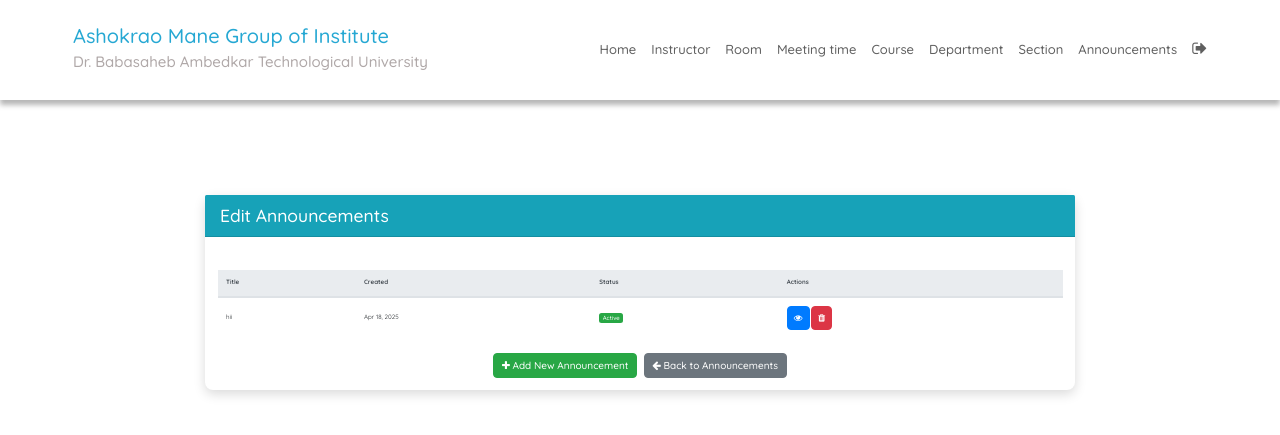
After one commit to Owskar/Timetable_Management_System, a Django app: page /announcements/edit/ in a window 1280 px wide. The commit adds this page. Shown: the top 435 px of the page. Run offline with Django 3.2, Linux system fonts and the light colour scheme; a user stored in the database is signed in; data comes from the database, SQL or seed files in the repository; both versions use the stored data as it was after the commit; some libraries are stand-ins or nearby versions.

Commit message:
Add announcement form template and style

```diff
--- a/Scheduler/settings.py
+++ b/Scheduler/settings.py
@@ -24,6 +24,7 @@ INSTALLED_APPS = [
     'django.contrib.messages',
     'django.contrib.staticfiles',
     'SchedulerApp',
+    'widget_tweaks',
 ]
 
 MIDDLEWARE = [
--- a/Scheduler/urls.py
+++ b/Scheduler/urls.py
@@ -3,13 +3,13 @@ from django.urls import path, include
 from django.conf.urls.static import static
 from django.conf import settings
 from SchedulerApp.forms import UserLoginForm
-from django.contrib.auth import views
-
+from django.contrib.auth import views as auth_views
+from SchedulerApp import views
 
 urlpatterns = [
     path('admin/', admin.site.urls),
     path('accounts/login/',
-        views.LoginView.as_view(
+        auth_views.LoginView.as_view(
             template_name="registration/login.html",
             authentication_form=UserLoginForm
         ),
@@ -17,6 +17,12 @@ urlpatterns = [
     ),
     path('accounts/', include('django.contrib.auth.urls')),
     path('', include('SchedulerApp.urls')),
+
+    path('announcements/', views.announcements, name='announcements'),
+    path('announcements/add/', views.announcementAdd, name='announcementAdd'),
+    path('announcements/edit/', views.announcementEdit, name='announcementEdit'),
+    path('announcements/detail/<int:pk>/', views.announcementDetail, name='announcementDetail'),
+    path('announcements/delete/<int:pk>/', views.announcementDelete, name='announcementDelete'),
 ]
 
 handler404 = 'SchedulerApp.views.error_404'
--- a/SchedulerApp/models.py
+++ b/SchedulerApp/models.py
@@ -2,6 +2,7 @@ from django.db import models
 from django.core.validators import MinValueValidator, MaxValueValidator
 from django.contrib.auth.models import AbstractUser
 from django.db.models.signals import post_save, post_delete
+from django.contrib.auth.models import User
 
 
 TIME_SLOTS = (
@@ -140,3 +141,15 @@ class Data(models.Manager):
     def get_numberOfClasses(self): return self._numberOfClasses
 
 '''
+from django.contrib.auth.models import User
+
+class Announcement(models.Model):
+    title = models.CharField(max_length=200)
+    content = models.TextField()
+    created_at = models.DateTimeField(auto_now_add=True)
+    updated_at = models.DateTimeField(auto_now=True)
+    is_active = models.BooleanField(default=True)
+    created_by = models.ForeignKey(User, on_delete=models.CASCADE, null=True, blank=True)
+
+    def __str__(self):
+        return self.title
--- a/SchedulerApp/views.py
+++ b/SchedulerApp/views.py
@@ -6,6 +6,9 @@ from .models import *
 from .forms import *
 from collections import defaultdict
 import random
+from .models import Announcement
+from .forms import AnnouncementForm
+from django.shortcuts import render, redirect, get_object_or_404
 
 POPULATION_SIZE = 30
 NUMB_OF_ELITE_SCHEDULES = 2
@@ -469,6 +472,40 @@ def sectionDelete(request, pk):
 
 
 
+def announcements(request):
+    announcements = Announcement.objects.filter(is_active=True).order_by('-created_at')
+    return render(request, 'announcements.html', {'announcements': announcements})
+
+@login_required
+def announcementAdd(request):
+    if request.method == 'POST':
+        form = AnnouncementForm(request.POST)
+        if form.is_valid():
+            announcement = form.save(commit=False)
+            announcement.created_by = request.user
+            announcement.save()
+            return redirect('announcements')
+    else:
+        form = AnnouncementForm()
+    return render(request, 'announcementAdd.html', {'form': form})
+
+
+def announcementDetail(request, pk):
+    announcement = get_object_or_404(Announcement, pk=pk)
+    return render(request, 'announcementDetail.html', {'announcement': announcement})
+
+@login_required
+def announcementEdit(request):
+    announcements = Announcement.objects.all().order_by('-created_at')
+    return render(request, 'announcementEdit.html', {'announcements': announcements})
+
+@login_required
+def announcementDelete(request, pk):
+    announcement = get_object_or_404(Announcement, pk=pk)
+    announcement.delete()
+    return redirect('announcementEdit')
+
+
 
 '''
 Error pages
--- /dev/null
+++ b/templates/announcementEdit.html
@@ -0,0 +1,167 @@
+{% extends 'base.html' %}
+{% block content %}
+
+<div class="container py-4">
+  <div class="card">
+    <div class="card-header bg-info text-white">
+      <h3 class="mb-0">Edit Announcements</h3>
+    </div>
+    <div class="card-body">
+      {% if announcements %}
+        <div class="table-responsive">
+          <table class="table table-hover">
+            <thead class="thead-light">
+              <tr>
+                <th>Title</th>
+                <th>Created</th>
+                <th>Status</th>
+                <th>Actions</th>
+              </tr>
+            </thead>
+            <tbody>
+              {% for announcement in announcements %}
+              <tr>
+                <td>{{ announcement.title }}</td>
+                <td>{{ announcement.created_at|date:"M d, Y" }}</td>
+                <td>
+                  {% if announcement.is_active %}
+                    <span class="badge badge-success">Active</span>
+                  {% else %}
+                    <span class="badge badge-secondary">Inactive</span>
+                  {% endif %}
+                </td>
+                <td>
+                  <a href="{% url 'announcementDetail' announcement.id %}" class="btn btn-sm btn-primary">
+                    <i class="fa fa-eye"></i>
+                  </a>
+                  <button type="button" class="btn btn-sm btn-danger" data-toggle="modal"
+                          data-target="#deleteModal{{ announcement.id }}">
+                    <i class="fa fa-trash"></i>
+                  </button>
+
+                  <!-- Delete Modal -->
+                  <div class="modal fade" id="deleteModal{{ announcement.id }}" tabindex="-1" role="dialog"
+                       aria-labelledby="deleteModalLabel" aria-hidden="true">
+                    <div class="modal-dialog" role="document">
+                      <div class="modal-content">
+                        <div class="modal-header bg-danger text-white">
+                          <h5 class="modal-title" id="deleteModalLabel">Confirm Delete</h5>
+                          <button type="button" class="close" data-dismiss="modal" aria-label="Close">
+                            <span aria-hidden="true">&times;</span>
+                          </button>
+                        </div>
+                        <div class="modal-body">
+                          Are you sure you want to delete the announcement "{{ announcement.title }}"?
+                        </div>
+                        <div class="modal-footer">
+                          <button type="button" class="btn btn-secondary" data-dismiss="modal">Cancel</button>
+                          <form action="{% url 'announcementDelete' announcement.id %}" method="POST">
+                            {% csrf_token %}
+                            <button type="submit" class="btn btn-danger">Delete</button>
+                          </form>
+                        </div>
+                      </div>
+                    </div>
+                  </div>
+
+                </td>
+              </tr>
+              {% endfor %}
+            </tbody>
+          </table>
+        </div>
+      {% else %}
+        <div class="alert alert-info d-flex align-items-center">
+          <i class="fa fa-info-circle mr-2"></i>
+          No announcements available.
+        </div>
+      {% endif %}
+
+      <div class="text-center mt-4">
+        <a href="{% url 'announcementAdd' %}" class="btn btn-success">
+          <i class="fa fa-plus"></i> Add New Announcement
+        </a>
+        <a href="{% url 'announcements' %}" class="btn btn-secondary ml-2">
+          <i class="fa fa-arrow-left"></i> Back to Announcements
+        </a>
+      </div>
+    </div>
+  </div>
+</div>
+
+<style>
+  .container {
+    max-width: 900px;
+    margin: 2rem auto;
+  }
+
+  .card {
+    box-shadow: 0 4px 12px rgba(0,0,0,0.15);
+    border-radius: 8px;
+    border: none;
+  }
+
+  .card-header {
+    padding: 1rem 1.5rem;
+    border-radius: 8px 8px 0 0;
+  }
+
+  .table {
+    margin-bottom: 0;
+  }
+
+  .table thead th {
+    border-top: none;
+    border-bottom: 2px solid #dee2e6;
+    font-weight: 600;
+    color: #495057;
+  }
+
+  .table td, .table th {
+    padding: 0.85rem;
+    vertical-align: middle;
+  }
+
+  .badge {
+    padding: 0.5em 0.75em;
+    font-weight: 500;
+  }
+
+  .badge-success {
+    background-color: #28a745;
+  }
+
+  .btn {
+    border-radius: 4px;
+    font-weight: 500;
+    transition: all 0.2s;
+  }
+
+  .btn:hover {
+    transform: translateY(-2px);
+    box-shadow: 0 4px 8px rgba(0,0,0,0.1);
+  }
+
+  .btn-sm {
+    padding: 0.4rem 0.6rem;
+  }
+
+  .modal-content {
+    border: none;
+    border-radius: 8px;
+    overflow: hidden;
+  }
+
+  .alert-info {
+    background-color: #f8f9fa;
+    border-left: 4px solid #17a2b8;
+    color: #495057;
+    padding: 1rem;
+  }
+
+  .table-hover tbody tr:hover {
+    background-color: rgba(23, 162, 184, 0.05);
+  }
+</style>
+
+{% endblock %}
--- a/templates/base.html
+++ b/templates/base.html
@@ -54,6 +54,7 @@
           <li class="{% active request courseAdd %}"><a href="{{ courseAdd }}">Course</a></li>
           <li class="{% active request departmentAdd %}"><a href="{{ departmentAdd }}">Department</a></li>
           <li class="{% active request sectionAdd %}"><a href="{{ sectionAdd }}">Section</a></li>
+          <li class="{% active request 'announcements' %}"><a href="{% url 'announcements' %}">Announcements</a></li>
           {% if user.is_authenticated %}
           <li><a href="{% url 'logout' %}"><i style="font-size:1.6rem" class="fa">&#xf08b;</i></a></li>
           {% endif %}
```
Also changed, not shown: SchedulerApp/forms.py (+11 -0 lines), SchedulerApp/templatetags/form_tags.py (added, +8 -0 lines), static/CSS/style.css (+102 -0 lines), templates/announcementAdd.html (added, +61 -0 lines), templates/announcementDetail.html (added, +76 -0 lines), templates/announcements.html (added, +90 -0 lines), SchedulerApp/migrations/0003_auto_20250418_2244.py (added), SchedulerApp/migrations/0004_auto_20250418_2319.py (added), db.sqlite3.
